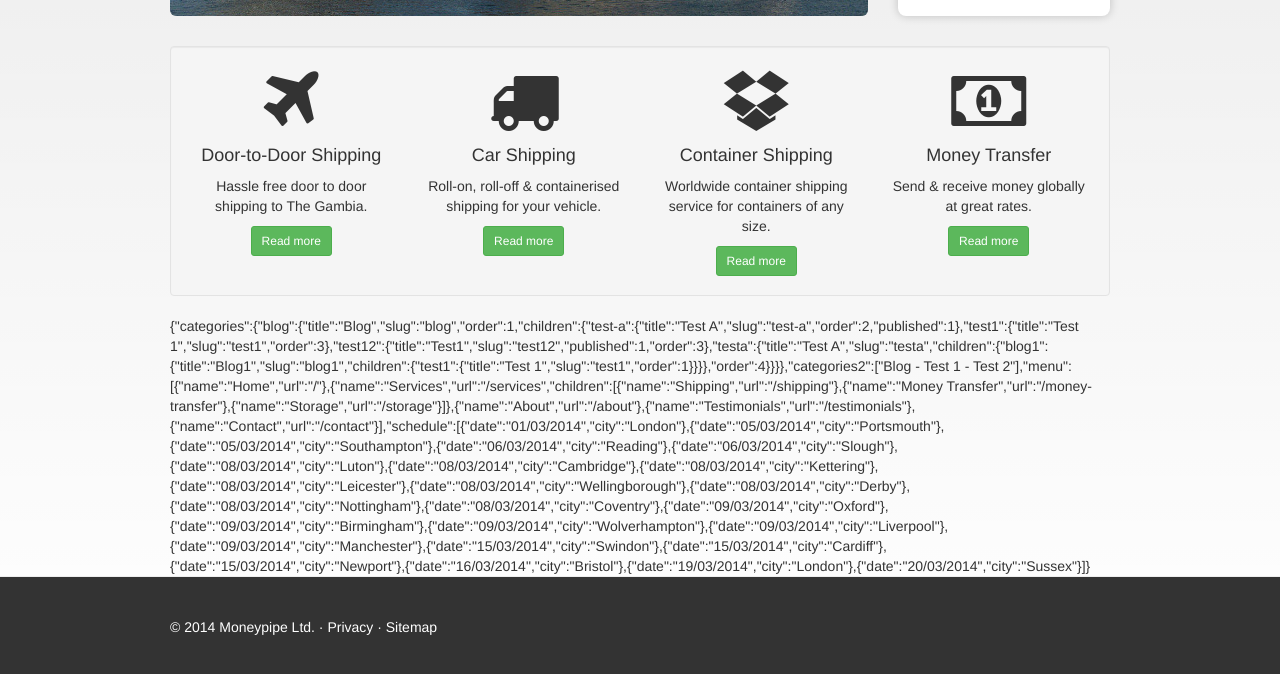
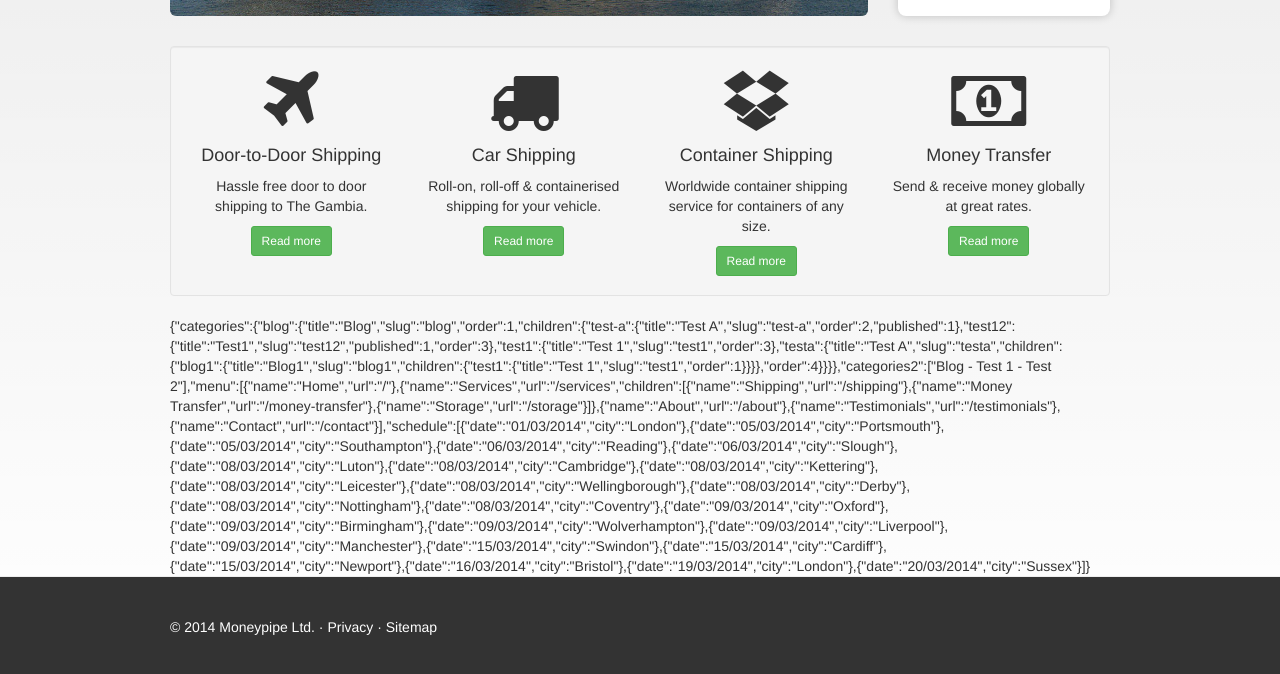
Before and after one commit to abeta/moneypipe, a Jekyll site: the page built from index.html, in a window 1280 px wide, cut to the strip 485-1162 px from the top of the page. Shown: the top 674 px of the strip. Built offline with Jekyll 4.4.1, drawn with Linux system fonts in a browser that asks for light colours; nearby versions of some CDN libraries.

```diff
--- a/_data/categories.yml
+++ b/_data/categories.yml
@@ -8,14 +8,14 @@ blog:
             slug: test-a
             order: 2
             published: 1
-        test1:
-            title: 'Test 1'
-            slug: test1
-            order: 3
         test12:
             title: Test1
             slug: test12
             published: 1
+            order: 3
+        test1:
+            title: 'Test 1'
+            slug: test1
             order: 3
         testa:
             title: 'Test A'
```
